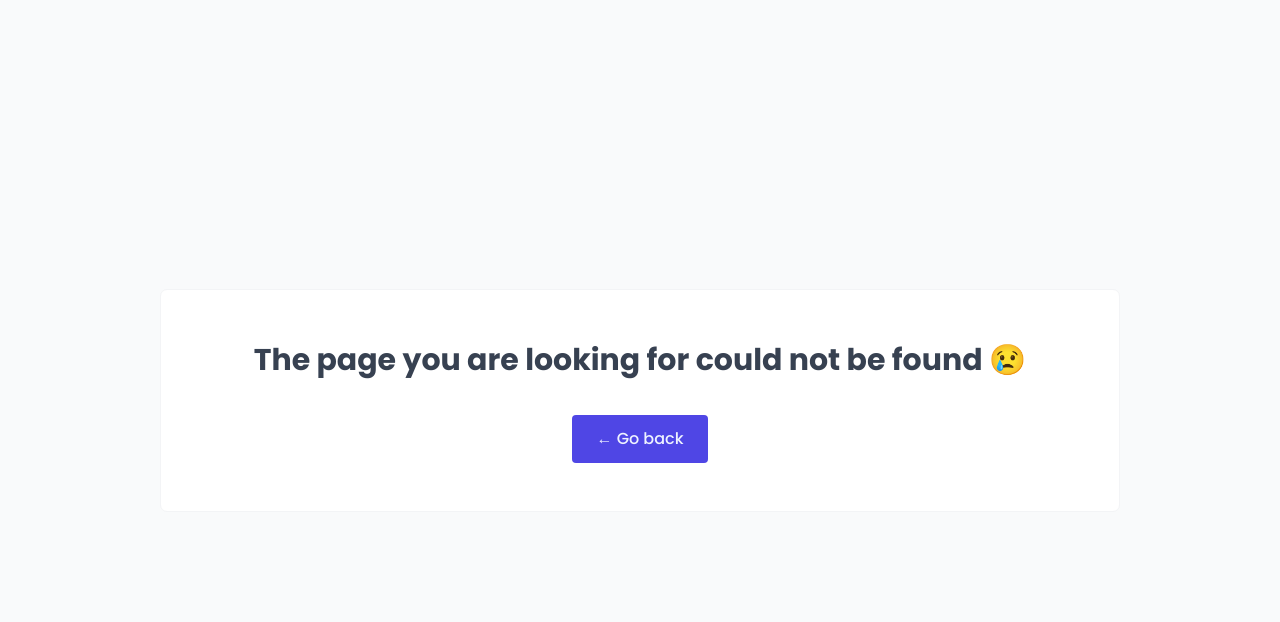
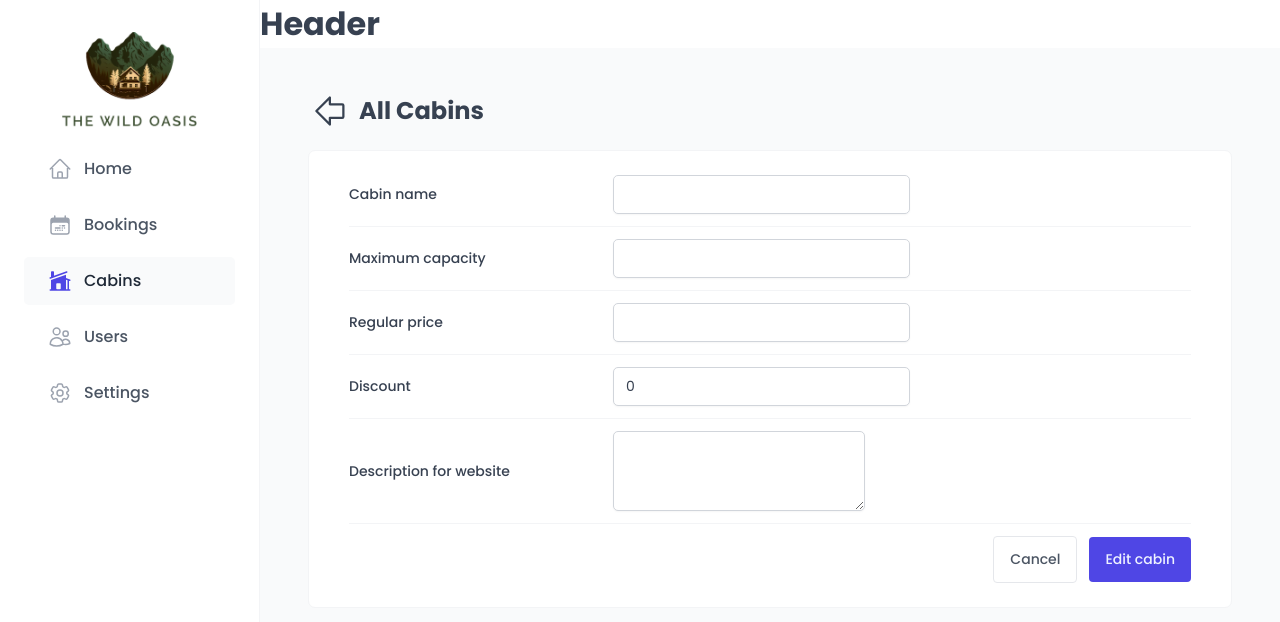
Before and after one commit to SayedM009/hotel-dashboard, a React (Vite) app: page /cabins/addCabin in a window 1280 px wide. Shown: the top 622 px of the page. Built offline with nearby package versions, Linux system fonts and the light colour scheme; a web font is replaced by a local one.

Commit message:
Using Tankstack & React Hook From

```diff
--- a/package.json
+++ b/package.json
@@ -18,6 +18,8 @@
     "i18next-browser-languagedetector": "^8.2.0",
     "react": "^18.2.0",
     "react-dom": "^18.2.0",
+    "react-hook-form": "^7.60.0",
+    "react-hot-toast": "^2.5.2",
     "react-i18next": "^15.6.0",
     "react-icons": "^5.5.0",
     "react-router-dom": "^7.6.3",
--- a/src/App.jsx
+++ b/src/App.jsx
@@ -8,12 +8,14 @@ import GlobalStyles from "./styles/GlobalStyles";
 import { useTranslation } from "react-i18next";
 import { QueryClient, QueryClientProvider } from "@tanstack/react-query";
 import { ReactQueryDevtools } from "@tanstack/react-query-devtools";
-
+import { Toaster } from "react-hot-toast";
 // Lazy load components
 const AppLayout = lazy(() => import("./ui/AppLayout"));
 const Dashboard = lazy(() => import("./pages/Dashboard"));
 const Bookings = lazy(() => import("./pages/Bookings"));
 const Cabins = lazy(() => import("./pages/Cabins"));
+const CabinsTable = lazy(() => import("./features/cabins/CabinTable"));
+const CreateCabinForm = lazy(() => import("./features/cabins/CreateCabinForm"));
 const Users = lazy(() => import("./pages/Users"));
 const Settings = lazy(() => import("./pages/Settings"));
 const Account = lazy(() => import("./pages/Account"));
@@ -23,7 +25,7 @@ const PageNotFound = lazy(() => import("./pages/PageNotFound"));
 const queryCleint = new QueryClient({
   defaultOptions: {
     queries: {
-      staleTime: 60 * 1000,
+      staleTime: 0,
     },
   },
 });
@@ -54,6 +56,16 @@ const router = createBrowserRouter([
       {
         path: "cabins",
         element: <Cabins />,
+        children: [
+          {
+            index: true,
+            element: <CabinsTable />,
+          },
+          {
+            path: "addCabin",
+            element: <CreateCabinForm />,
+          },
+        ],
       },
       {
         path: "users",
@@ -83,6 +95,7 @@ function App() {
       <ReactQueryDevtools initialIsOpen={false} />
       <GlobalStyles />
       <RouterProvider router={router} />
+      <Toaster position="top-center" />
     </QueryClientProvider>
   );
 }
--- a/src/features/cabins/CabinRow.jsx
+++ b/src/features/cabins/CabinRow.jsx
@@ -1,6 +1,10 @@
 import styled from "styled-components";
 import { PiDotsThreeOutlineVertical } from "react-icons/pi";
 import { formatCurrency } from "../../utils/helpers";
+import { useMutation, useQueryClient } from "@tanstack/react-query";
+import { deletCabin } from "../../services/apiCabins";
+import Button from "../../ui/Button";
+import toast from "react-hot-toast";
 const TableRow = styled.div`
   display: grid;
   grid-template-columns: 0.6fr 1.8fr 2.2fr 1fr 1fr 1fr;
@@ -40,8 +44,30 @@ const Discount = styled.div`
   color: var(--color-green-700);
 `;
 
-export default function CabinRow({ cabin }) {
-  const { image: src, name, maxCapacity, regulerPrice, discount } = cabin;
+export default function CabinRow({ cabin, index }) {
+  const {
+    id: cabinId,
+    image: src,
+    name,
+    maxCapacity,
+    regulerPrice,
+    discount,
+  } = cabin;
+
+  const queryClient = useQueryClient();
+
+  const { mutate } = useMutation({
+    mutationFn: deletCabin,
+    onSuccess: () => {
+      toast.success(`${name} cabin has successfully deleted`, {
+        duration: 5000,
+      });
+      queryClient.invalidateQueries({
+        queryKey: ["cabins"],
+      });
+    },
+    onError: (error) => toast.error(error),
+  });
   return (
     <TableRow>
       <Img src={src} />
@@ -49,7 +75,15 @@ export default function CabinRow({ cabin }) {
       <p>Fits up to {maxCapacity} guests</p>
       <Price>{formatCurrency(regulerPrice)}</Price>
       <Discount>{formatCurrency(discount)}</Discount>
-      <PiDotsThreeOutlineVertical />
+      <Button
+        size="small"
+        onClick={() => {
+          if (index === 0) return toast.error("Could not delete this cabin");
+          mutate(cabinId);
+        }}
+      >
+        Delete
+      </Button>
     </TableRow>
   );
 }
--- a/src/features/cabins/CabinTable.jsx
+++ b/src/features/cabins/CabinTable.jsx
@@ -3,6 +3,10 @@ import { useQuery } from "@tanstack/react-query";
 import getCabins from "../../services/apiCabins";
 import Spinner from "../../ui/Spinner";
 import CabinRow from "./CabinRow";
+import Row from "../../ui/Row";
+import Heading from "../../ui/Heading";
+import Button from "../../ui/Button";
+import { Link, useLocation } from "react-router-dom";
 const Table = styled.div`
   border: 1px solid var(--color-grey-200);
 
@@ -27,22 +31,31 @@ const TableHeader = styled.header`
   padding: 1.6rem 2.4rem;
 `;
 
+const StyledLink = styled(Link)`
+  width: 100%;
+  display: block;
+`;
+
 export default function CabinTable() {
+  const location = useLocation();
   const {
     data: cabins,
     isLoading,
     error,
   } = useQuery({
-    queryKey: ["cabin"],
+    queryKey: ["cabins"],
     queryFn: getCabins,
   });
-
-  console.log(cabins);
 
   if (isLoading) <Spinner />;
   if (error) return <div>Somthing went wrong!</div>;
 
   return (
+    <>
+      <Row type="horizontal">
+        <Heading as="h1">All cabins</Heading>
+        <p>Filter/Sort</p>
+      </Row>
       <Table role="table">
         <TableHeader role="row">
           <div></div>
@@ -52,9 +65,13 @@ export default function CabinTable() {
           <div>discount</div>
           <div>actions</div>
         </TableHeader>
-      {cabins?.map((cabin) => (
-        <CabinRow cabin={cabin} key={cabin.id} />
+        {cabins?.map((cabin, index) => (
+          <CabinRow cabin={cabin} key={cabin.id} index={index} />
         ))}
       </Table>
+      <StyledLink to={`addCabin${location.search}`}>
+        <Button style={{ width: "100%" }}>Add Cabin</Button>
+      </StyledLink>
+    </>
   );
 }
--- a/src/features/cabins/CreateCabinForm.jsx
+++ b/src/features/cabins/CreateCabinForm.jsx
@@ -5,6 +5,12 @@ import Form from "../../ui/Form";
 import Button from "../../ui/Button";
 import FileInput from "../../ui/FileInput";
 import Textarea from "../../ui/Textarea";
+import { PiArrowFatLeft } from "react-icons/pi";
+import { useNavigate } from "react-router-dom";
+import { useForm } from "react-hook-form";
+import { useMutation, useQueryClient } from "@tanstack/react-query";
+import { createCabin } from "../../services/apiCabins";
+import toast from "react-hot-toast";
 
 const FormRow = styled.div`
   display: grid;
@@ -42,47 +48,99 @@ const Error = styled.span`
   color: var(--color-red-700);
 `;
 
+const Icon = styled.div`
+  font-size: 36px;
+  cursor: pointer;
+  width: fit-content;
+  display: flex;
+  gap: 1rem;
+  padding: 0.5rem;
+  transition: 0.3s all ease-in-out;
+  &:hover {
+    text-decoration: underline;
+  }
+`;
+
 function CreateCabinForm() {
+  const navigate = useNavigate();
+  const { register, handleSubmit, reset } = useForm();
+  const queryClient = useQueryClient();
+
+  const { mutate } = useMutation({
+    mutationFn: createCabin,
+    onSuccess: () => {
+      toast.success("Cabin has added successfully");
+      queryClient.invalidateQueries({
+        queryKey: ["cabins"],
+      });
+      reset();
+      navigate(-1);
+    },
+    onError: (error) => toast.error(`${error}`),
+  });
+  function onSubmit(data) {
+    mutate(data);
+  }
   return (
-    <Form>
+    <>
+      <Icon onClick={() => navigate(-1)}>
+        <PiArrowFatLeft />
+        <h6>All Cabins</h6>
+      </Icon>
+      <Form onSubmit={handleSubmit(onSubmit)}>
         <FormRow>
           <Label htmlFor="name">Cabin name</Label>
-        <Input type="text" id="name" />
+          <Input type="text" id="name" {...register("name")} />
         </FormRow>
 
         <FormRow>
           <Label htmlFor="maxCapacity">Maximum capacity</Label>
-        <Input type="number" id="maxCapacity" />
+          <Input type="number" id="maxCapacity" {...register("maxCapacity")} />
         </FormRow>
 
         <FormRow>
-        <Label htmlFor="regularPrice">Regular price</Label>
-        <Input type="number" id="regularPrice" />
+          <Label htmlFor="regulerPrice">Regular price</Label>
+          <Input
+            type="number"
+            id="regulerPrice"
+            {...register("regulerPrice")}
+          />
         </FormRow>
 
         <FormRow>
           <Label htmlFor="discount">Discount</Label>
-        <Input type="number" id="discount" defaultValue={0} />
+          <Input
+            type="number"
+            id="discount"
+            defaultValue={0}
+            {...register("discount")}
+          />
         </FormRow>
 
         <FormRow>
           <Label htmlFor="description">Description for website</Label>
-        <Textarea type="number" id="description" defaultValue="" />
+          <Textarea
+            type="number"
+            id="description"
+            defaultValue=""
+            {...register("description")}
+          />
         </FormRow>
 
-      <FormRow>
+        {/* <FormRow>
           <Label htmlFor="image">Cabin photo</Label>
           <FileInput id="image" accept="image/*" />
-      </FormRow>
+        </FormRow> */}
 
         <FormRow>
           {/* type is an HTML attribute! */}
           <Button variation="secondary" type="reset">
             Cancel
           </Button>
-        <Button>Edit cabin</Button>
+          <Button variation="primary">Edit cabin</Button>
         </FormRow>
       </Form>
+    </>
   );
 }
 
--- a/src/pages/Cabins.jsx
+++ b/src/pages/Cabins.jsx
@@ -1,15 +1,11 @@
-import Heading from "../ui/Heading";
 import Row from "../ui/Row";
-import CabinTable from "../features/cabins/CabinTable";
+
+import { Outlet } from "react-router-dom";
 
 function Cabins() {
   return (
     <Row>
-      <Row type="horizontal">
-        <Heading as="h1">All cabins</Heading>
-        <p>Filter/Sort</p>
-      </Row>
-      <CabinTable />
+      <Outlet />
     </Row>
   );
 }
--- a/src/services/apiCabins.js
+++ b/src/services/apiCabins.js
@@ -5,8 +5,33 @@ export default async function getCabins() {
 
   if (error) {
     console.error(error);
-    throw new Error("Cabins could not be loaded");
+    throw new Error(error.message);
   }
 
   return cabins;
 }
+
+export async function deletCabin(id) {
+  const { error } = await supabase.from("cabins").delete().eq("id", id);
+
+  if (error) {
+    console.error(error.message);
+    throw new Error(error.message);
+  }
+
+  return "Cabin deleted successfully";
+}
+
+export async function createCabin(newCabin) {
+  const { data: cabin, error } = await supabase
+    .from("cabins")
+    .insert([newCabin])
+    .select();
+
+  if (error) {
+    console.error(error.message);
+    throw new Error(error.message);
+  }
+
+  return cabin;
+}
--- a/src/ui/Button.jsx
+++ b/src/ui/Button.jsx
@@ -27,6 +27,10 @@ const variations = {
 
     &:hover {
       background-color: var(--color-brand-700);
+    }
+    &:disabled {
+      opacity: 0.4;
+      cursor: not-allowed;
     }
   `,
   secondary: css`
```
Also changed, not shown: 1 other file (tests, documents, lock files or other folders). Lines whose indentation alone changed are shown as unchanged.
